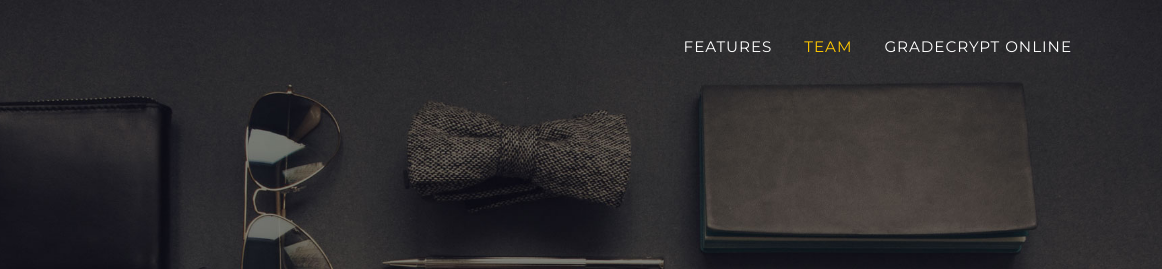
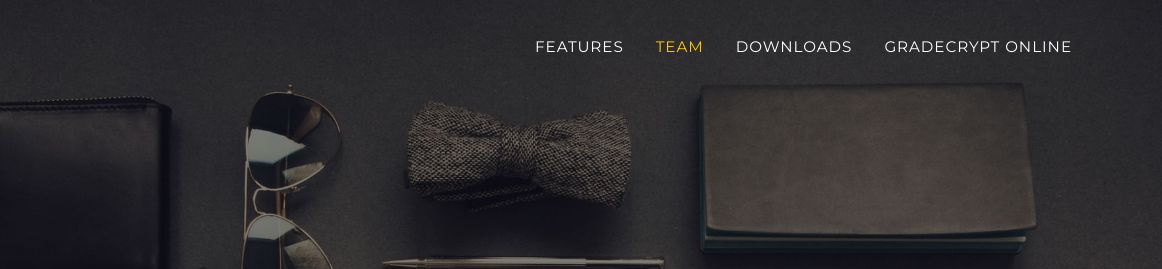
Before and after one commit to abg3hobener/abgehobener.github.io, a plain HTML site: page index.html in a window 1280 px wide. Shown: the top 269 px of the page, 118-1280 px from the left. Drawn offline with nearby package versions, Linux system fonts and the light colour scheme.

Commit message:
Update index.html

```diff
--- a/index.html
+++ b/index.html
@@ -29,6 +29,7 @@
                     <ul class="navbar-nav text-uppercase ms-auto py-4 py-lg-0">
                         <li class="nav-item"><a class="nav-link" href="#services">Features</a></li>
                         <li class="nav-item"><a class="nav-link" href="#team">Team</a></li>
+                        <li class="nav-item"><a class="nav-link" href="#downloads">Downloads</a></li>
                         <li class="nav-item"><a class="nav-link" href="https://lenblum.de">Gradecrypt Online</a></li>
                     </ul>
                 </div>
```
